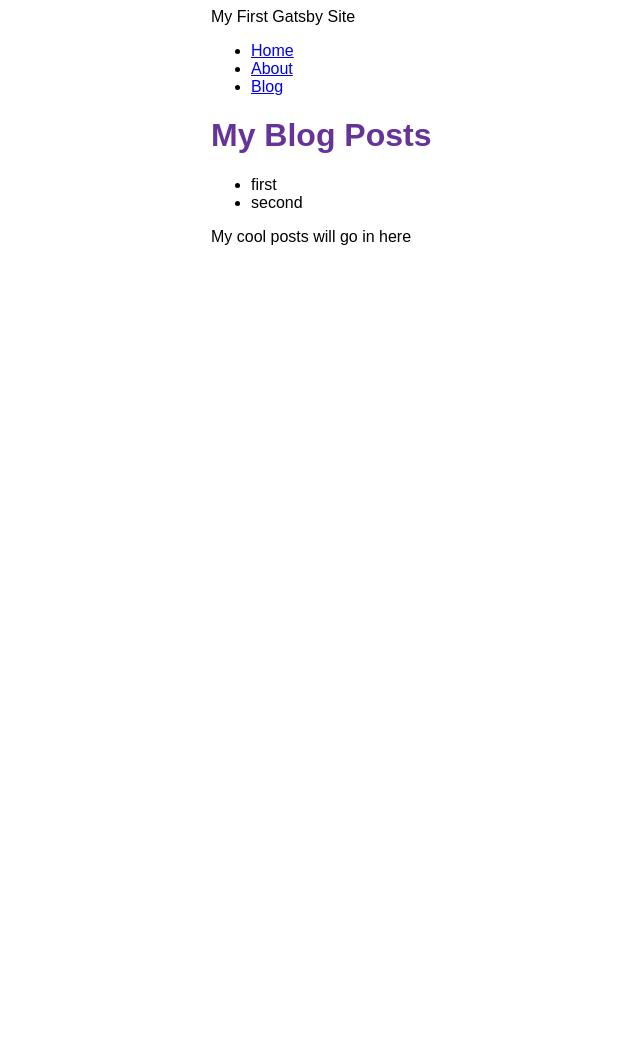
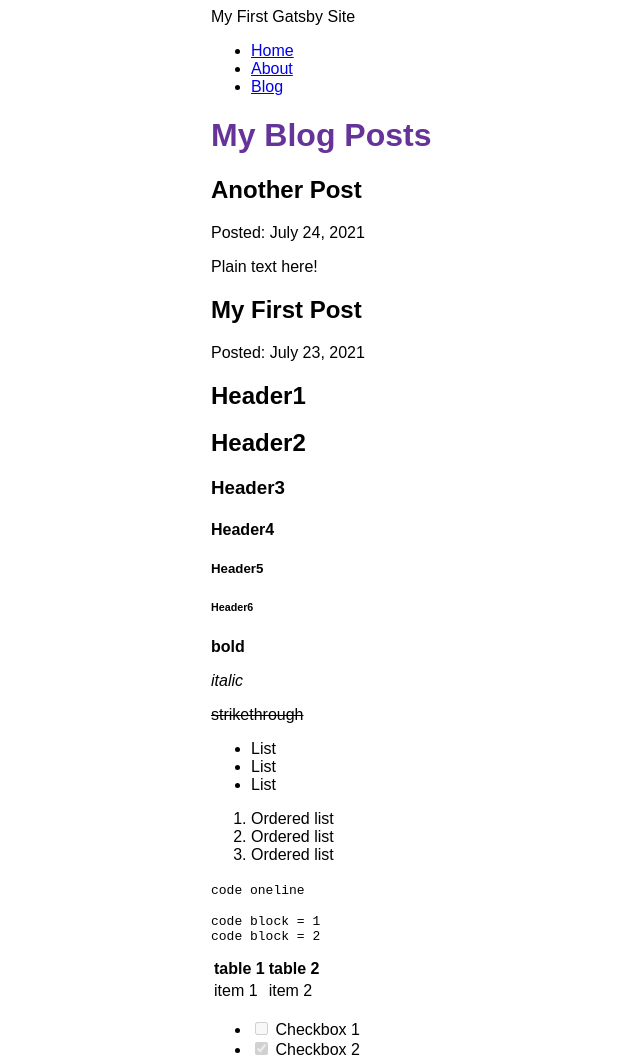
Before and after one commit to hzuika/blog_gatsby, a Gatsby site: page /blog in a window 1280 px wide. Shown: the top 1062 px of the page, without its empty margins (179-819 px from the left). Before the commit the page ends 800 px from the top, so only its background shows below. Built offline with nearby package versions, Linux system fonts and the light colour scheme; Gatsby itself is replaced by a stand-in of ours; some packages are replaced by stand-ins of ours; code samples lack their colours.

Commit message:
Render mdx files

```diff
--- a/gatsby-config.js
+++ b/gatsby-config.js
@@ -17,5 +17,6 @@ module.exports = {
         path: `${__dirname}/blog`,
       },
     },
+    "gatsby-plugin-mdx",
   ],
 };
--- a/src/pages/blog.js
+++ b/src/pages/blog.js
@@ -1,26 +1,34 @@
 import React from "react";
 import { graphql } from "gatsby";
+import { MDXRenderer } from "gatsby-plugin-mdx";
 import Layout from "../components/layout";
 
 const BlogPage = ({ data }) => {
   return (
     <Layout pageTitle="My Blog Posts">
-      <ul>
-        {data.allFile.nodes.map((node) => (
-          <li key={node.name}>{node.name}</li>
-        ))}
-      </ul>
-      <p>My cool posts will go in here</p>
+      {data.allMdx.nodes.map((node) => (
+        <article key={node.id}>
+          <h2>{node.frontmatter.title}</h2>
+          <p>Posted: {node.frontmatter.date}</p>
+          <MDXRenderer>{node.body}</MDXRenderer>
+        </article>
+      ))}
     </Layout>
   );
 };
 
-// gatsby-config.js で設定したディレクトリ内のファイル名を取得する
+// gatsby-config.js で設定したディレクトリ内の mdx ファイルの情報を取得
+// frontmatter の date を 降順(新しい順)で取得
 export const query = graphql`
   query {
-    allFile {
+    allMdx(sort: { fields: frontmatter___date, order: DESC }) {
       nodes {
-        name
+        frontmatter {
+          date(formatString: "MMMM D, YYYY")
+          title
+        }
+        id
+        body
       }
     }
   }
```
